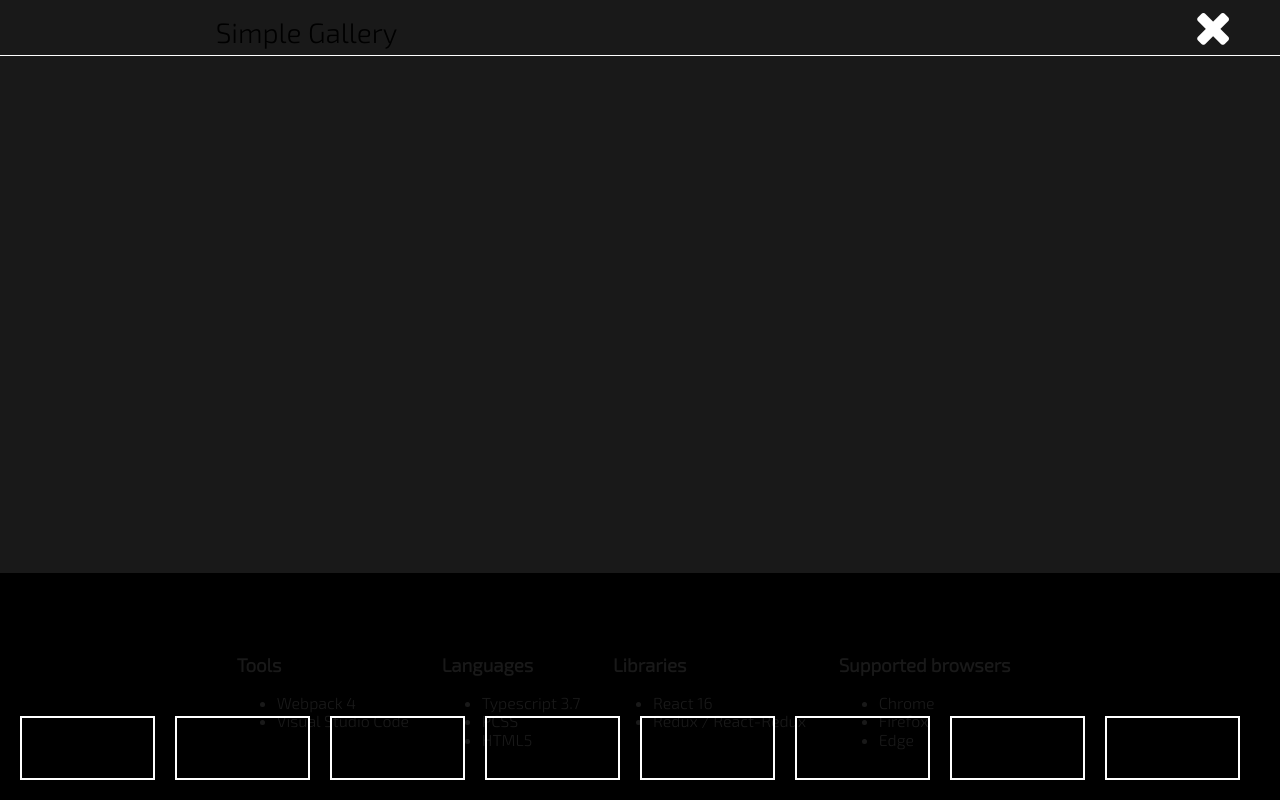
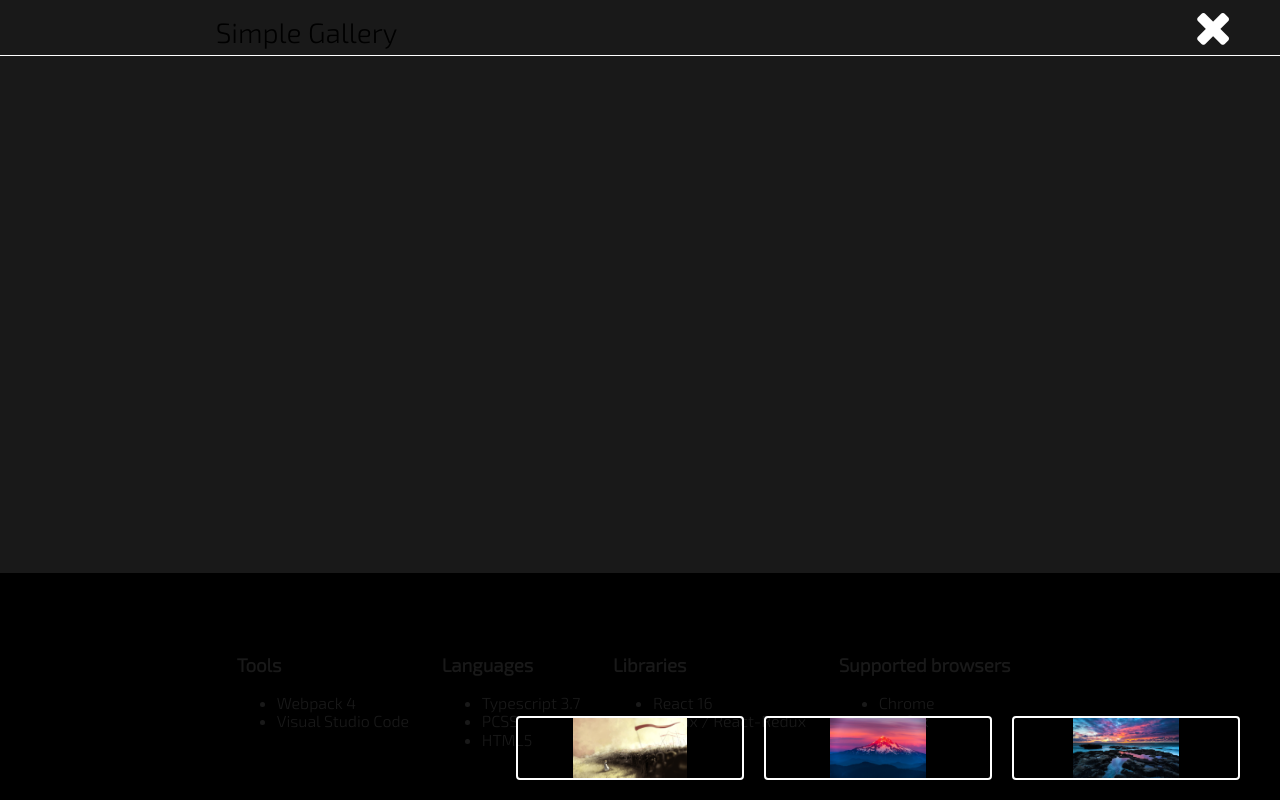
Before and after one commit to mankowsj/simple-gallery, a React app: page / in a window 1280 px wide. Both pictures are taken after a click on the picture 359 px from the left and 185 px from the top of the page. Built offline with nearby package versions, Linux system fonts and the light colour scheme; the HTML template or start-up script is replaced by a standard one.

Commit message:
path changes; basic small pic look

```diff
--- a/src/components/slider-small-pic/slider-small-pic.styles.pcss
+++ b/src/components/slider-small-pic/slider-small-pic.styles.pcss
@@ -1,6 +1,17 @@
 .slider-small-pic {
   height: 64px;
   width: 64px;
-  border-radious: 4px;
+  border-radius: 4px;
   border: 2px solid white;
+  text-align: center;
+
+  img {
+    object-fit: contain;
+    max-height: 100%;
+    max-width: 100%;
+  }
+
+  &.empty {
+    visibility: hidden;
+  }
 }
--- a/src/components/slider-small-pic/slider-small-pic.tsx
+++ b/src/components/slider-small-pic/slider-small-pic.tsx
@@ -7,8 +7,10 @@ type SliderSmallPicProps = {
   image: ReduxImage;
 };
 
-const SliderSmallPic = ({onClick, className}: SliderSmallPicProps) => (
-  <div onClick={onClick} className={`${className} slider-small-pic`}></div>
+const SliderSmallPic = ({onClick, className, image}: SliderSmallPicProps) => (
+  <div onClick={onClick} className={`${className} slider-small-pic ${image.path ? '' : 'empty'}`}>
+    <img src={image.path} />
+  </div>
 );
 
 SliderSmallPic.defaultProps = {
--- a/src/components/slider/slider.styles.pcss
+++ b/src/components/slider/slider.styles.pcss
@@ -1,6 +1,7 @@
 .slider {
   display: flex;
   flex-wrap: nowrap;
+  justify-content: center;
 
   .slider-item {
     width: 20%;
--- a/src/components/slider/slider.tsx
+++ b/src/components/slider/slider.tsx
@@ -9,8 +9,27 @@ type SliderProps = {
   onChange?: () => void;
 };
 
-const reduceImages = (list: ReduxImage[], selectedIndex: number) => {
-  return list;
+const getEmptyImageList = (length: number): ReduxImage[] =>
+  Array(length)
+    .fill(1)
+    .map((v, idx) => ({name: String(idx), path: ''}));
+const reduceImages = (list: ReduxImage[], selectedIndex: number): ReduxImage[] => {
+  let start = selectedIndex - 2;
+  let end = selectedIndex + 2;
+  let startArray = [] as any;
+  let endArray = [] as any;
+  if (start < 0) {
+    startArray = getEmptyImageList(Math.abs(start));
+    start = 0;
+  }
+
+  if (end > list.length) {
+    endArray = getEmptyImageList(Math.abs(end));
+    end = list.length - 1;
+  }
+
+  const result = startArray.concat(list.slice(start, end + 1), endArray);
+  return result;
 };
 
 const Slider = ({className, images, selectedIndex}: SliderProps) => (
@@ -20,6 +39,7 @@ const Slider = ({className, images, selectedIndex}: SliderProps) => (
     ))}
   </div>
 );
+
 Slider.defaultProps = {
   className: '',
   onChange: () => {}
--- a/src/redux/reducers/image.tsx
+++ b/src/redux/reducers/image.tsx
@@ -2,7 +2,7 @@ import {StoreType, ImageActionType} from '../types';
 
 const pathPrefix = 'src/assets/images/';
 
-const imageList = ['1', '2', '3', '4', '5', '6', '7', '8'].map(name => ({name: `${name}.jpg`, path: pathPrefix}));
+const imageList = ['1', '2', '3', '4', '5', '6', '7', '8'].map(name => ({name, path: `${pathPrefix}${name}.jpg`}));
 const defaultValue = {imageList, selectedIndex: 0};
 
 export const imageReducer = (
--- a/src/views/gallery/gallery.tsx
+++ b/src/views/gallery/gallery.tsx
@@ -22,7 +22,7 @@ const Gallery = ({className, setBigPictureMode, imageList, setSelectedImage}: Ga
         key={name}
         className="grid-item"
         imageName={name}
-        imageSrc={`${path}${name}`}
+        imageSrc={path}
       />
     ))}
   </main>
```
